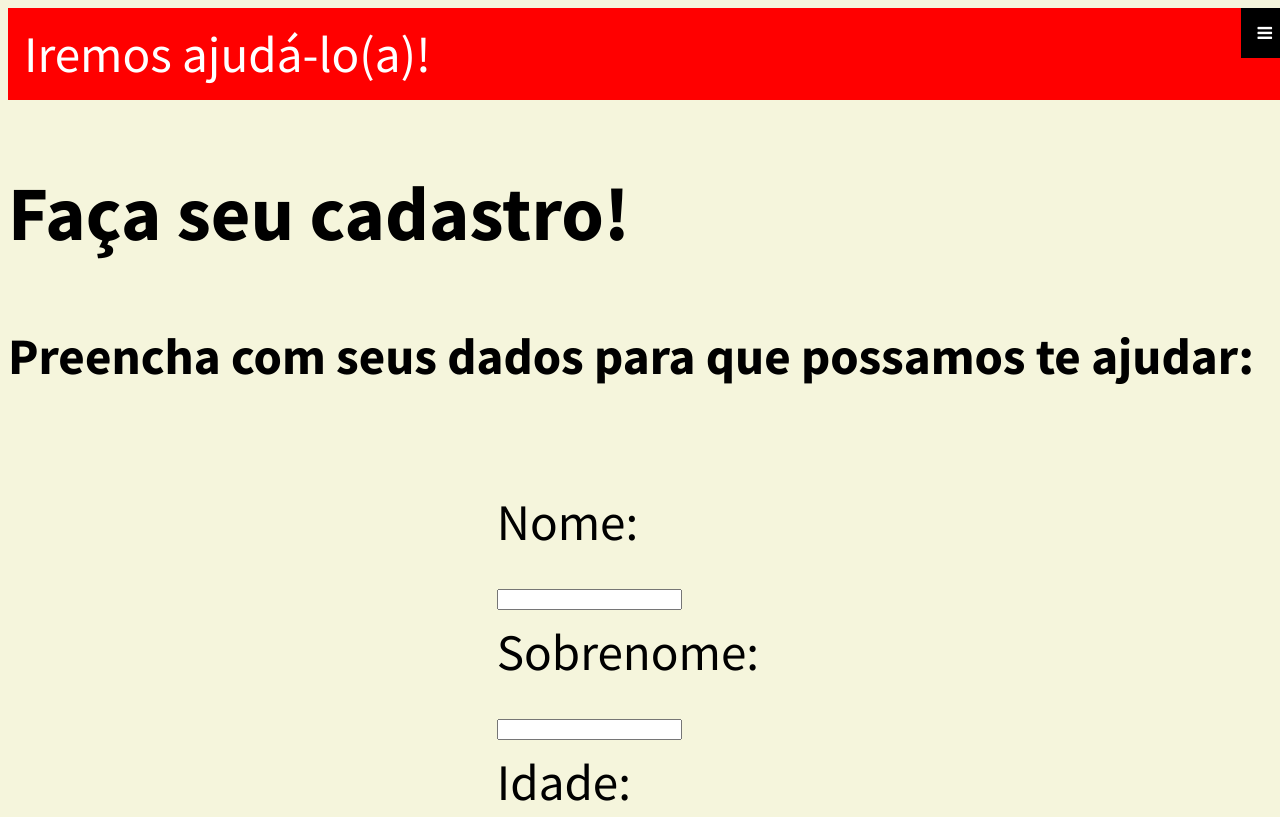
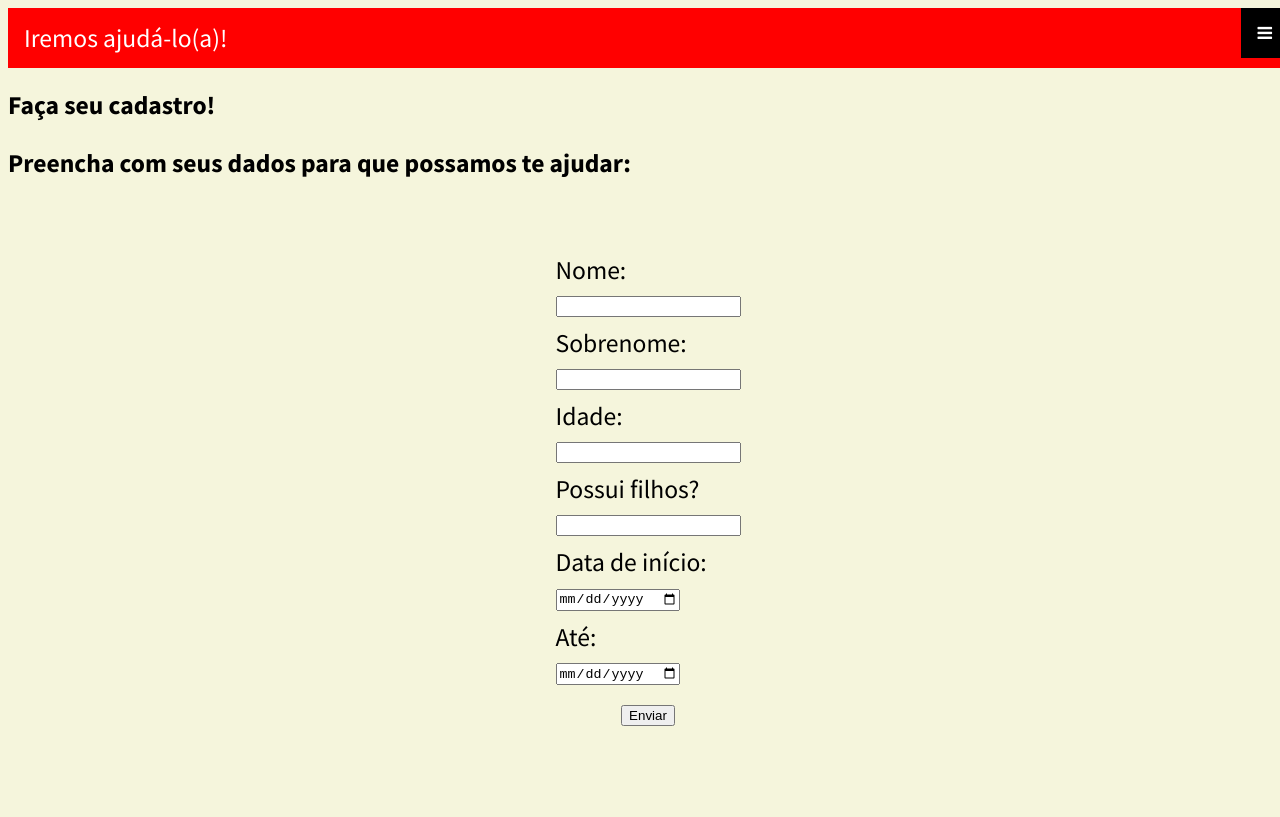
Before and after one commit to GabrielOliveira9/trabalho2, a plain HTML site: page index.html in a window 1280 px wide. Shown: the top 817 px of the page. Drawn offline with Linux system fonts and the light colour scheme.

Commit message:
Update index.html

```diff
--- a/index.html
+++ b/index.html
@@ -13,7 +13,7 @@
 <link rel="stylesheet" href="https://cdnjs.cloudflare.com/ajax/libs/font-awesome/4.7.0/css/font-awesome.min.css">
 
 <div class="topnav">
-  <a style="font-size:4vw;" href="#home" class="active">Iremos ajudá-lo(a)!</a>
+  <a style="font-size:2vw;" href="#home" class="active">Iremos ajudá-lo(a)!</a>
 
   <div id="myLinks">
     <a href="#contact">Fale conosco</a>
@@ -26,11 +26,11 @@
 </div>
 
   <div class="info">
-    <h2 style ="font-size:6vw;" class="title">Faça seu cadastro!</h2>
-    <h3 style ="font-size:4vw;"class="subtitle">Preencha com seus dados para que possamos te ajudar:</h3>
+    <h2 style ="font-size:2vw;" class="title">Faça seu cadastro!</h2>
+    <h3 style ="font-size:2vw;"class="subtitle">Preencha com seus dados para que possamos te ajudar:</h3>
   </div>
 
-  <div style="font-size:4vw;" class="form">
+  <div style="font-size:2vw;" class="form">
 
     <form action="/cadastro">
   <label for="fname">Nome:</label><br>
```
